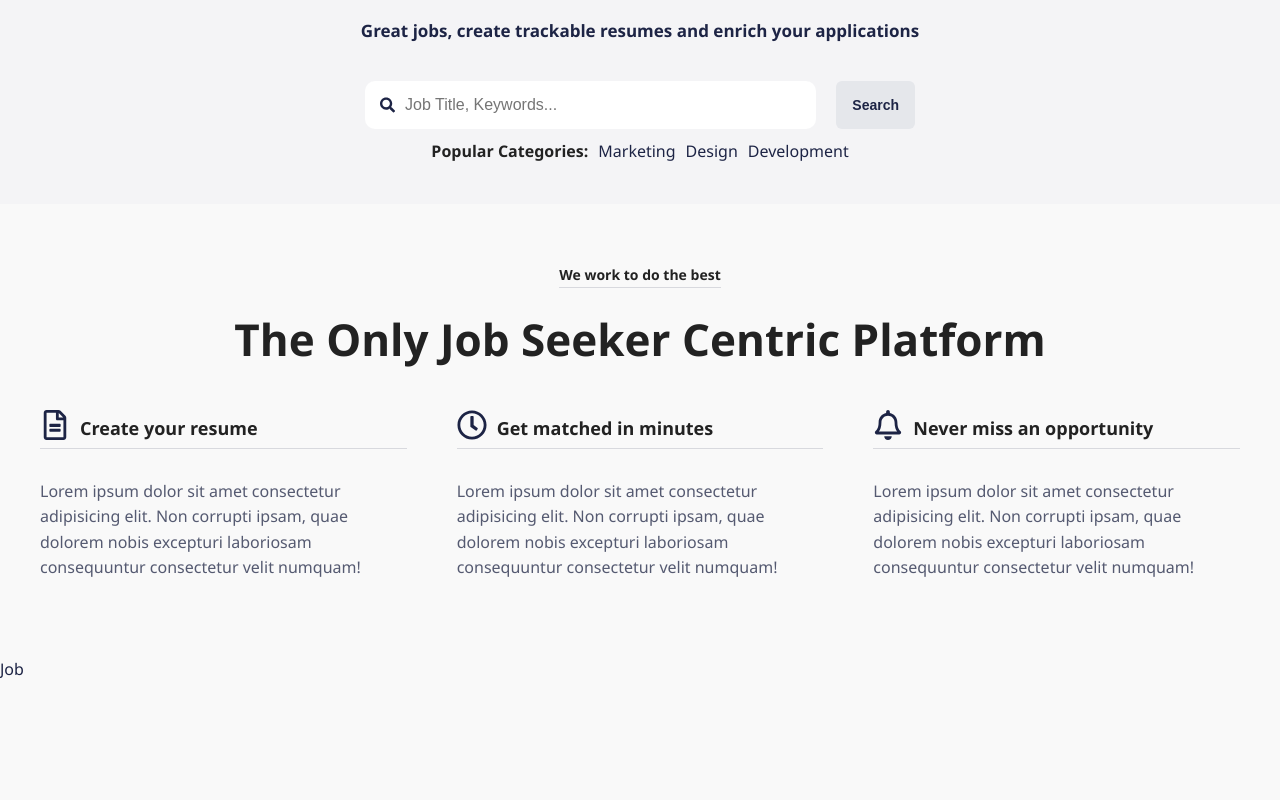
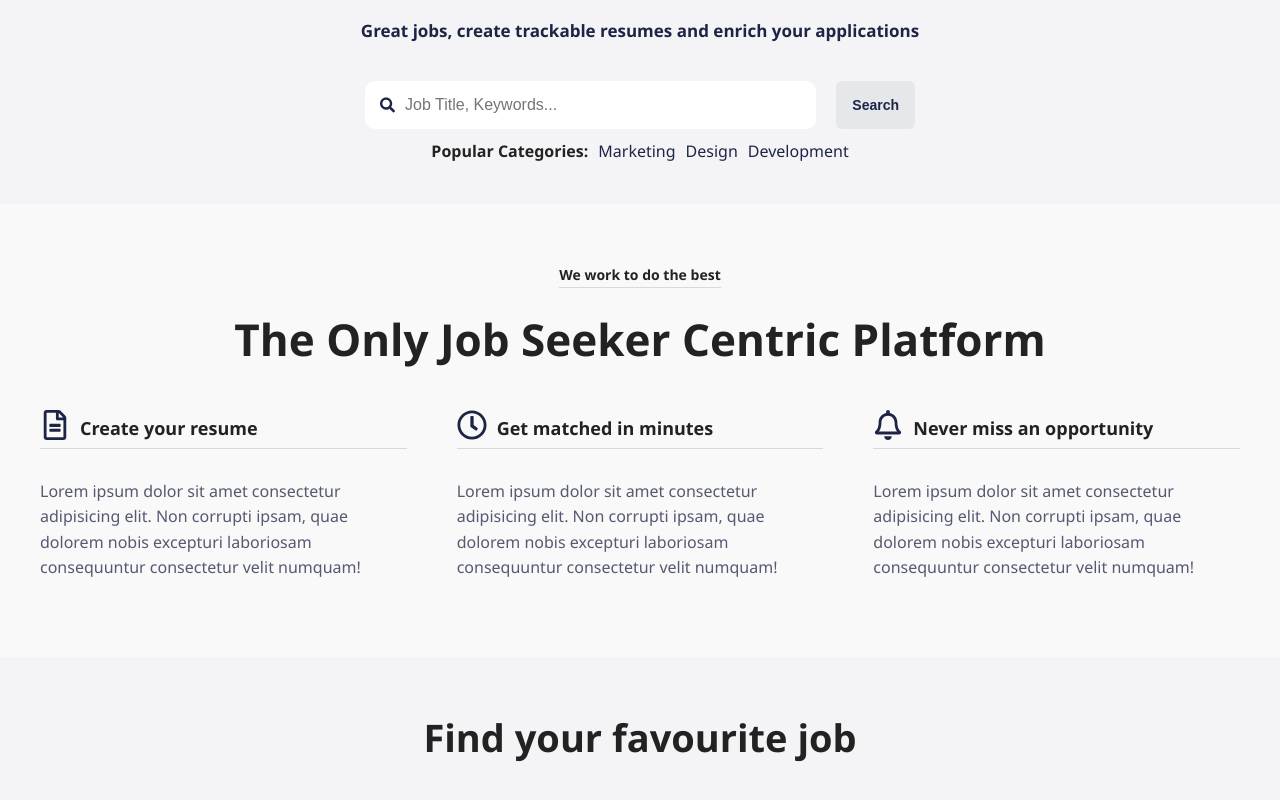
Before and after one commit to Jon-Felipe/Job-Board-React, a React (Vite) app: page / in a window 1280 px wide. Shown: the part 202-1002 px from the top of the page. Before the commit the page ends 885 px from the top, so only its background shows below. Built offline with nearby package versions, Linux system fonts and the light colour scheme.

Commit message:
displaying job title and styling

```diff
--- /dev/null
+++ b/src/components/Job/Job.module.css
@@ -0,0 +1,22 @@
+.job {
+  background-color: #f4f4f6;
+  padding: 50px 80px;
+}
+
+.title {
+  text-align: center;
+  font-size: 28px;
+  font-weight: 700;
+}
+
+@media screen and (min-width: 728px) {
+  .title {
+    font-size: 32px;
+  }
+}
+
+@media screen and (min-width: 1024px) {
+  .title {
+    font-size: 38px;
+  }
+}
--- a/src/components/Job/Job.tsx
+++ b/src/components/Job/Job.tsx
@@ -1,5 +1,11 @@
+import styles from './Job.module.css';
+
 function Job() {
-  return <div>Job</div>;
+  return (
+    <section className={styles.job}>
+      <h1 className={styles.title}>Find your favourite job</h1>
+    </section>
+  );
 }
 
 export default Job;
```
